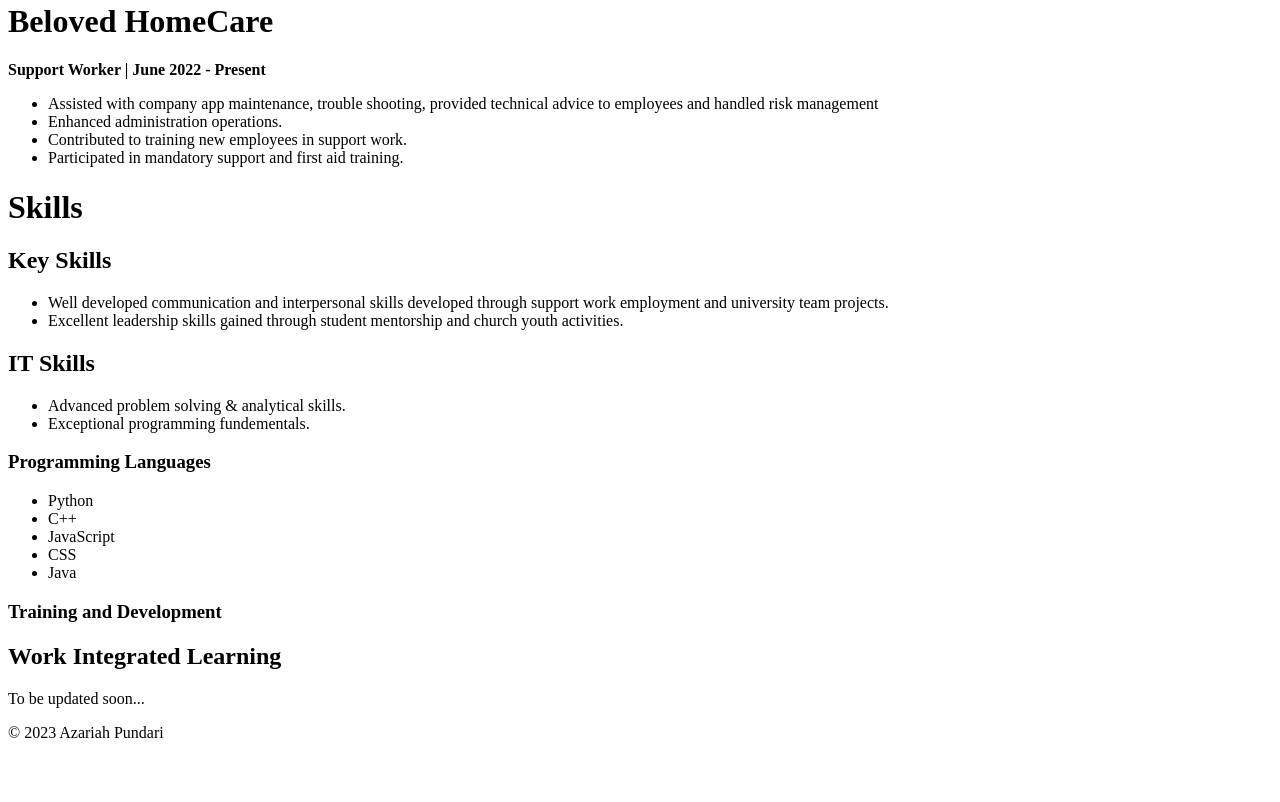
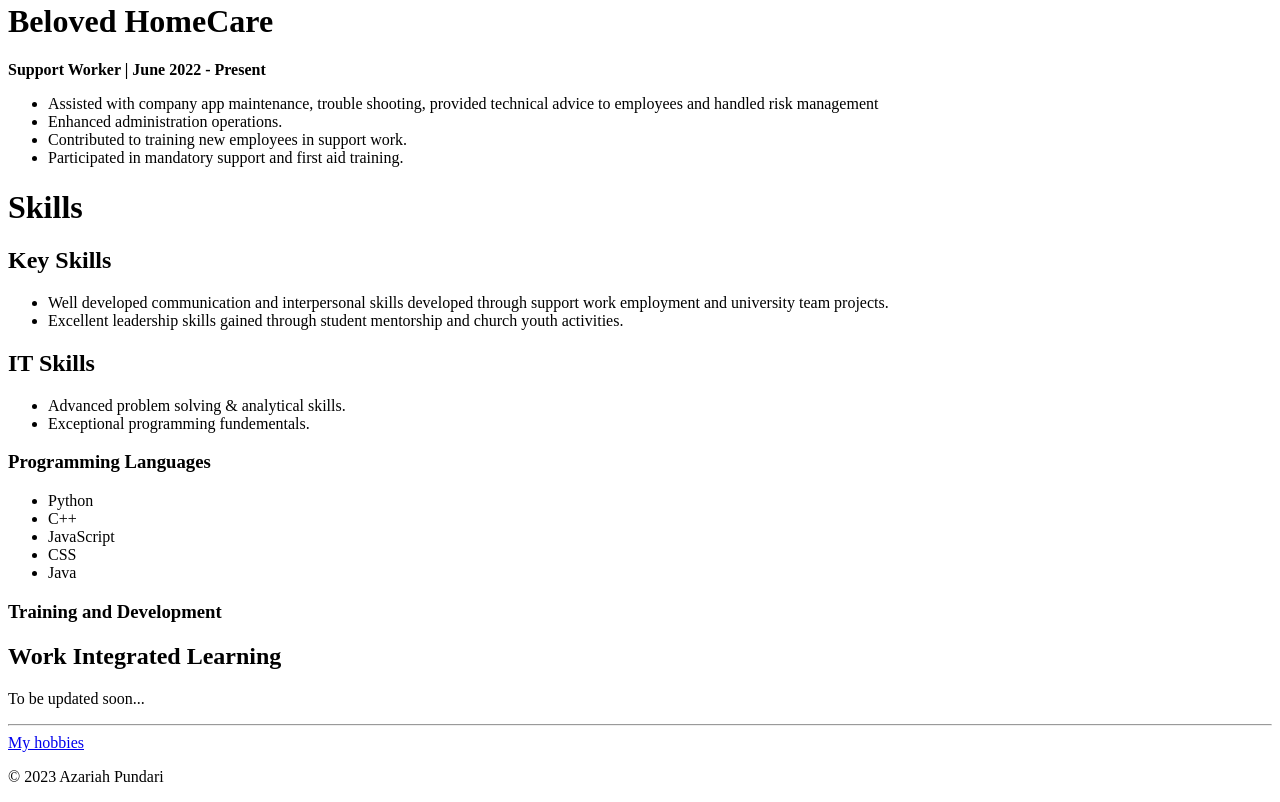
Before and after one commit to aztec-dev/web-portfolio, a plain HTML site: page index.html in a window 1280 px wide. Shown: the part 1097-1899 px from the top of the page. Before the commit the page ends 1855 px from the top, so only its background shows below. Drawn offline with Linux system fonts and the light colour scheme.

Commit message:
Add hobbies link.

```diff
--- a/index.html
+++ b/index.html
@@ -83,6 +83,9 @@
     <h2>Work Integrated Learning</h2>
     <p>To be updated soon...</p>
 
+    <hr>
+    <a href="hobbies.html"> My hobbies</a>
+
     <footer>
         <p>© 2023 Azariah Pundari</p>
     </footer>
```
